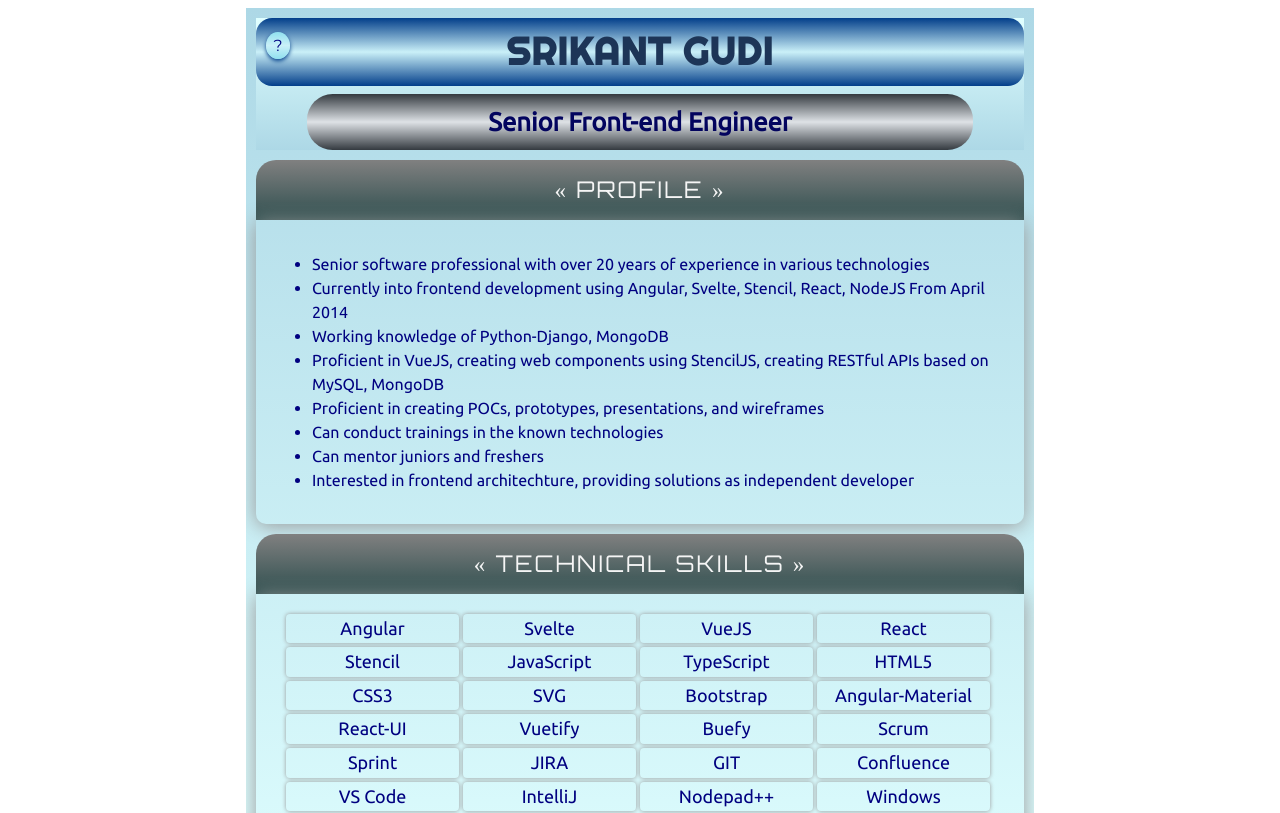
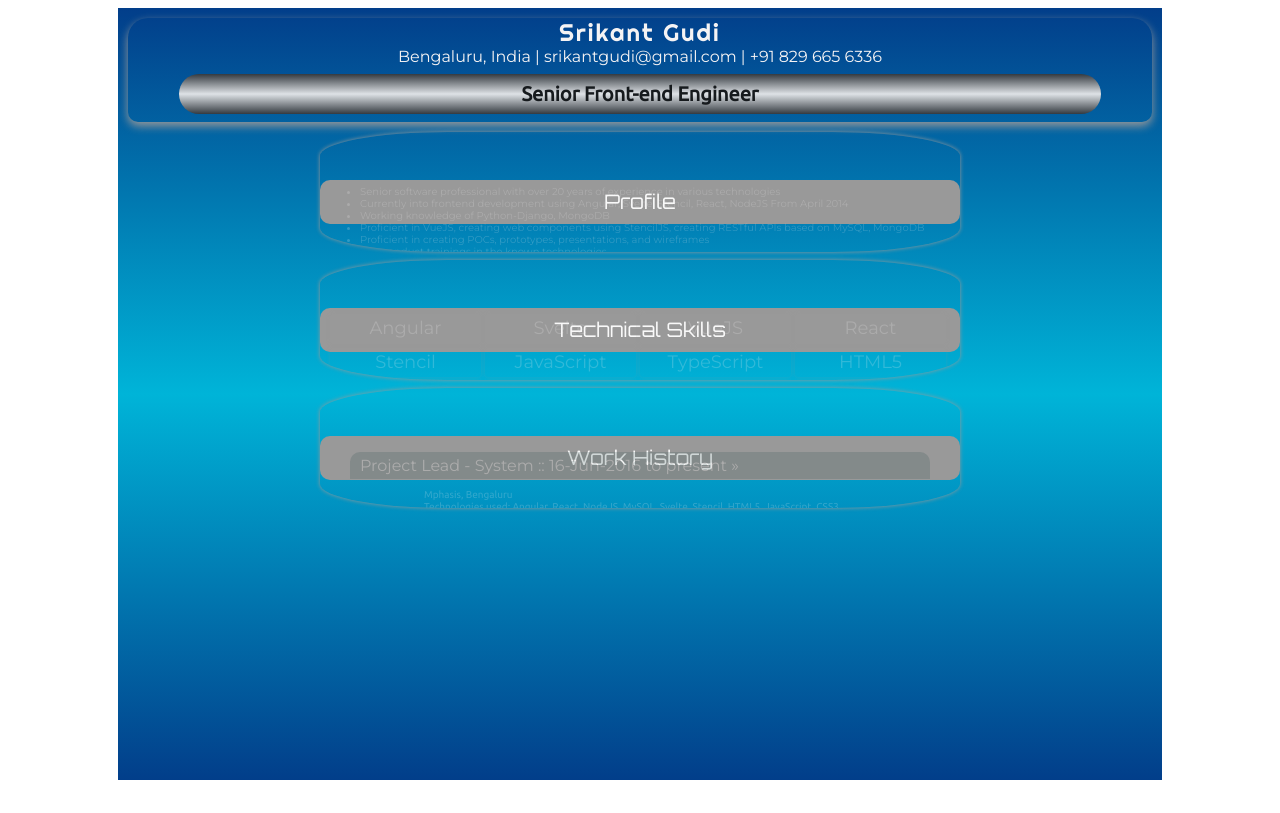
Before and after one commit to srikantgudi/srikantgudi.github.io, a Svelte app: page / in a window 1280 px wide. Shown: the top 813 px of the page. Built offline with nearby package versions, Linux system fonts and the light colour scheme; a web font is replaced by a local one.

Commit message:
Update App.svelte

```diff
--- a/src/App.svelte
+++ b/src/App.svelte
@@ -7,143 +7,103 @@
 </script>
 <style>
 	#app {
-		width: 60vw;
-		height: auto;
+		width: 80vw;
+		height: 94vh;
 		margin: 0 auto;
 		padding: 10px;
-		background: linear-gradient(lightblue,lightcyan,lightblue);
+		background: linear-gradient(#023e8a,#00b4d8,#023e8a);
 		color: navy;
 		line-height: 1.2;
 		font-family: Montserrat;
 	}
-	.info {
-		position: absolute;
-		top: 2em;
+	.page-header {
 		display: flex;
 		flex-flow: column;
-		align-items: center;
-		box-shadow: 0 2px 4px #023e8a;
-		padding: 4px;
-		border-radius: 50%;
-		transition: all 0.5s;
-		background: linear-gradient(#90e0ef,#caf0f8,#90e0ef);
-		color: navy;
-	}
-	.info.active {
-		box-shadow: 0 2px 14px #457b9d;
-		border-radius: 10%;
-	}
-	.infobtn {
-		cursor: pointer;
-		display: flex;
-		align-items: center;
-		justify-content: space-around;
-		width: 1em;
-		border-radius: 50%;
-	}
-	.infobtn.hide {
-		display: none;
-	}
-	.infoclose {
-		cursor: pointer;
-		border: none;
-		border-radius: 50%;
-		background-color: lightgrey;
-	}
-	.info-content {
-		display: none;
-	}
-	.info-content.active {
-		display: flex;
-		flex-flow: column;
-		gap: 10px;
-		transition: all 1s;
-		height: 15vh;
-	}
-	.grad-lite {
-		background: linear-gradient(lightcyan,lightblue);
-		color: navy;
-	}
-	.grad-dark {
-		background: linear-gradient(grey, darkslategrey);
-		color: whitesmoke!important;
-	}
-	.profile {
-		font-family: 'Helvetica Neue';
-	}
-	.pagetitle {
-		height: 3em;
-		background: linear-gradient(#023e8a,#caf0f8,#023e8a);
-		color: whitesmoke;
-		border-radius: 1em;
 		text-align: center;
-		padding: 10px;
+		min-height: 10vh;
+		width: 80vw;
+		margin: 0 auto;
+		border-radius: 20px 20px 0 0;
+		margin-bottom: 10px;
+		box-shadow: 0 4px 10px #999;
+		border-radius: 20px 20px 10px 10px;
+		color: #f5f3f4;
 	}
 	.name {
 		font-family: Righteous;
-		font-weight: 600;
-		font-size: 3vw;
-		letter-spacing: 1px;
-		text-transform: uppercase;
-		color: #1d3557;
-	}
-	@keyframes animPositionTitle {
-		from {color: beige;}
-		to {color: #03045e;}
+		font-size: 24px;
+		letter-spacing: 2px;
 	}
 	.positiontitle {
-		font-size: 2vw;
+		font-size: 20px;
 		font-family: Ubuntu;
 		font-weight: 600;
-		padding: 1vw 1vh;
+		padding: 1vh 2vw;
 		margin: 1vh 4vw;
 		background: linear-gradient(#343a40,#dee2e6,#343a40);
-		color: #6d6875;
+		color: #161a1d;
 		border-radius: 1em;
 		animation: animPositionTitle 5s ease-in-out infinite reverse;
 	}
-	.space-around {
-		display: flex;
-		justify-content: space-around;
-		align-items: center;
+	.panel {
+		border-radius: 20%;
+		box-shadow: 0 0 4px #999;
+		height: 15vh;
+		overflow: hidden;
+		width: 50vw;
+		margin: 8px auto;
+		transition: all 0.5s;
 	}
-	.sectiontitle {
-		display: flex;
-		flex-flow: column;
-		margin-top: 10px;
-		font-size: 1.8vw;
+	.panel-header {
 		font-family: Orbitron;
-		letter-spacing: 2px;
-		color: navy;
-		padding: 2vh 2vw;
-		background-color: lightblue;
-		border-radius: 20px 20px 0 0;
+		position: relative;
+		top: 6vh;
+		font-size: 20px;
+		text-align: center;
+		transition: all 1s;
+		background-color: #999;
+		border-radius: 10px;
+		color: #f9f9f9;
+		padding: 10px;
 	}
-	.profile {
-		font-family: Ubuntu;
-		line-height: 1.5;
-		padding: 1em;
-		transition: all 1s;
+	.panel-content {
+		opacity: 0.2;
+		font-size: 10px;
+		font-family: Montserrat;
+		color: #f5f3f4;
 	}
-	.profile:hover {
+	.panel:hover {
+		border-radius: 10px;
+		width: 70vw;
+		height: 40vh;
+		overflow-y: hidden;
+		box-shadow: 0 4px 10px #009;
+	}
+	.panel:hover > .panel-header {
+		letter-spacing: 3px;
+		font-size: 18px;
 		font-weight: 600;
+		top: 0;
+		border-radius: 10px 10px 0 0;
+		color: beige;
+		background: linear-gradient(lightblue,blue);
 	}
-	.contact-item {
-		min-width: 30%;
-		text-align: center;
+	.panel:hover > .panel-content {
+		opacity: 1;
+		font-size: 16px;
 	}
-	.box {
-		box-shadow: 0 2px 20px #999999;
-		border-radius: 0 0 10px 10px
+	.panel:hover * .skills {
+		overflow-y: auto;
+	}
+	.panel-inner {
+		height: 30vh;
+		overflow-y: unset;
+	}
+	.panel:hover * .panel-inner {
+		overflow-y: auto;
 	}
 	.list {
 		padding: 10px 20px;
-	}
-	.edu {
-		font-size: 12px;
-	}
-	.edu:nth-child(n+1):before {
-		content: '\bb\20';
 	}
 	.skills {
 		display: grid;
@@ -151,6 +111,9 @@
 		font-family: Roboto;
 		font-size: 14px;
 		padding: 10px;
+		font-family: Montserrat;
+		height: 30vh;
+		overflow-y: hidden;
 	}
 	.skill {
 		transition: all 1s;
@@ -159,7 +122,6 @@
 		text-align: center;
 		padding: 4px;
 		margin: 0 4px 4px 0;
-		font-family: Ubuntu;
 		font-size: 18px;
 		border-radius: 4px;
 	}
@@ -182,31 +144,18 @@
 	}
 	.jobtitle {
 		font-family: Montserrat;
-		font-size: 1.5vw;
+		font-size: 16px;
 		background-color: darkslategrey;
 		padding: 4px 10px;
 		color: whitesmoke;
 		border-radius: 10px 10px 0 0;
 	}
 	@media screen and (max-width: 720px) {
-		.info {
-			top: 5vh;
-			margin-left: 1em;
-			padding: 2px 0 4px;
-			font-size: 12px;
-			height: auto;
+		.panel-content {
+			font-size: 16px;
 		}
-		.pagetitle {
-			height: auto;
-			padding: 10px;
-		}
-		.sectiontitle {
-			font-size: 80%;
-		}
-		.edu-list, .list {
+		.list {
 			width: 100%;
-			font-size: 8px;
-			font-family: sans-serif;
 			padding: 0;
 		}
 		.positiontitle {
@@ -217,72 +166,45 @@
 			grid-template-columns: 1fr 1fr;
 			line-height: 1.1;
 		}
-		.skill, .edu {
-			font-size: 10px;
+		.skill {
+			font-size: 16px;
 		}
 	}
 </style>
-<div id="app" class="grad-app">
-	<div class="topnav grad-lite">
-		<div class="pagetitle">
-			<div class="name">
-				Srikant Gudi
-			</div>
-			<div class="info" class:active={showInfo} on:click={() => {showInfo = true}}>
-				<div class="infobtn" class:hide={showInfo} >&quest;</div>
-				<div class="info-content" class:active={showInfo}>
-					<div class="contact-item">
-						Bengaluru, India
-						<button class="infoclose" on:click|stopPropagation={() => {showInfo=false}}>&times;</button>
-					</div>
-					<div class="contact-item">
-						srikantgudi@gmail.com
-					</div>
-					<div class="contact-item">
+<div id="app">
+	<div class="page-header">
+		<div class="name">Srikant Gudi</div>
+		<div>
+			Bengaluru, India |
+			srikantgudi@gmail.com |
 			+91 829 665 6336
 		</div>
-					<div class="edu-list">
-						<div class="edu">Master in Computer Management</div>
-						<div class="edu">Bachelor of Commerce</div>
+		<div class="positiontitle">Senior Front-end Engineer</div>
+	</div>
+	<div class="panel">
+		<div class="panel-header">
+			Profile
+		</div>
+		<div class="panel-content">
+			<div class="panel-inner">
+				<ul><li>Senior software professional with over 20 years of experience in various technologies</li><li>Currently into frontend development using Angular, Svelte, Stencil, React, NodeJS From April 2014</li><li>Working knowledge of Python-Django, MongoDB</li><li>Proficient in VueJS, creating web components using StencilJS, creating RESTful APIs based on MySQL, MongoDB</li><li>Proficient in creating POCs, prototypes, presentations, and wireframes</li><li>Can conduct trainings in the known technologies</li><li>Can mentor juniors and freshers</li><li>Interested in frontend architechture, providing solutions as independent developer</li></ul>
 			</div>
 		</div>
 	</div>
+	<div class="panel">
+		<div class="panel-header">
+			Technical Skills
 		</div>
-
-		<div class="positiontitle space-around">
-			Senior Front-end Engineer
+		<div class="panel-content">
+			<div class="skills"><div class="skill">Angular</div><div class="skill">Svelte</div><div class="skill">VueJS</div><div class="skill">React</div><div class="skill">Stencil</div><div class="skill">JavaScript</div><div class="skill">TypeScript</div><div class="skill">HTML5</div><div class="skill">CSS3</div><div class="skill">SVG</div><div class="skill">Bootstrap</div><div class="skill">Angular-Material</div><div class="skill">React-UI</div><div class="skill">Vuetify</div><div class="skill">Buefy</div><div class="skill">Scrum</div><div class="skill">Sprint</div><div class="skill">JIRA</div><div class="skill">GIT</div><div class="skill">Confluence</div><div class="skill">VS Code</div><div class="skill">IntelliJ</div><div class="skill">Nodepad++</div><div class="skill">Windows</div><div class="skill">MacOS</div><div class="skill">Linux</div><div class="skill">Python-Django</div><div class="skill">Casandra</div></div>
 		</div>
 	</div>
-	<div>
-		<div class="sectiontitle grad-dark space-around">
-			&laquo; PROFILE &raquo;
+	<div class="panel">
+		<div class="panel-header">
+			Work History
 		</div>
-		<div class="box profile">
-			<ul>
-				{#each data.profile as text}
-				<li>{text}</li>
-				{/each}
-			</ul>
-		</div>
-	</div>
-	<div>
-		<div class="sectiontitle grad-dark space-around">
-			&laquo; TECHNICAL SKILLS &raquo;
-		</div>
-		<div class="box list">
-			<div class="skills">
-				{#each data.skills as text}
-				<div class="skill">{text}</div>
-				{/each}
-			</div>
-		</div>
-	</div>
-
-	<div>
-		<div class="sectiontitle grad-dark space-around">
-			&laquo; WORK EXPERIENCE &raquo;
-		</div>
-		<div class="box list">
+		<div class="panel-content">
+			<div class="panel-inner list">
 				{#each data.exp as item}
 					<div class="exp box">
 						<div class="jobtitle">
@@ -311,3 +233,4 @@
 			</div>
 		</div>
 	</div>
+</div>
```
Lines whose indentation alone changed are shown as unchanged.
